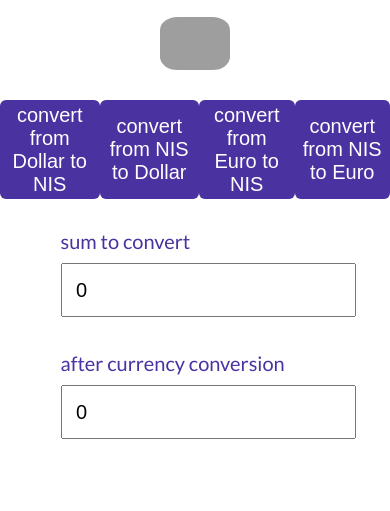
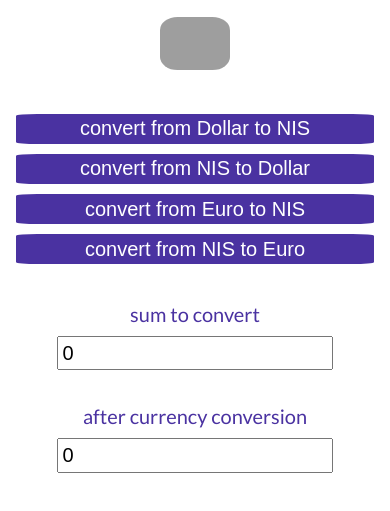
Before and after one commit to Rahelsc/JsClassSubmissions, a plain HTML site: page exercise 4 Q4.html in a window 390 px wide. Shown: the part 147-658 px from the top of the page. Drawn offline with Linux system fonts and the light colour scheme; no server answers; grey boxes are pictures that could not be loaded.

Commit message:
trying out

```diff
--- a/exercise 4 Q4.html
+++ b/exercise 4 Q4.html
@@ -39,12 +39,10 @@
         }
 
         .container {
-            display: flex;
-            align-items: stretch;
-            justify-content: space-evenly;
-            overflow-x: auto;
-            flex-basis: 100%;
-            margin-bottom: 20px;
+            display: block;
+            text-align: center;
+            padding: 14px 16px;
+            text-decoration: none;
         }
 
         .btn-conversion {
@@ -64,7 +62,7 @@
 
         #entry,
         #outcome {
-            padding: 5%;
+            padding: 1%;
             font-size: 100%;
         }
 
@@ -73,6 +71,12 @@
             font-weight: 400;
             color: #4a32a1;
             margin: 10px auto;
+        }
+
+        @media screen and (max-width: 600px) {
+            .btn-conversion {
+                width: 100%;
+            }
         }
     </style>
 </head>
```
Also changed, not shown: classAssignment.html (added, +29 -0 lines), exercise 4.html (deleted, +0 -27 lines), js class exercise 4.html (line endings or trailing spaces).
